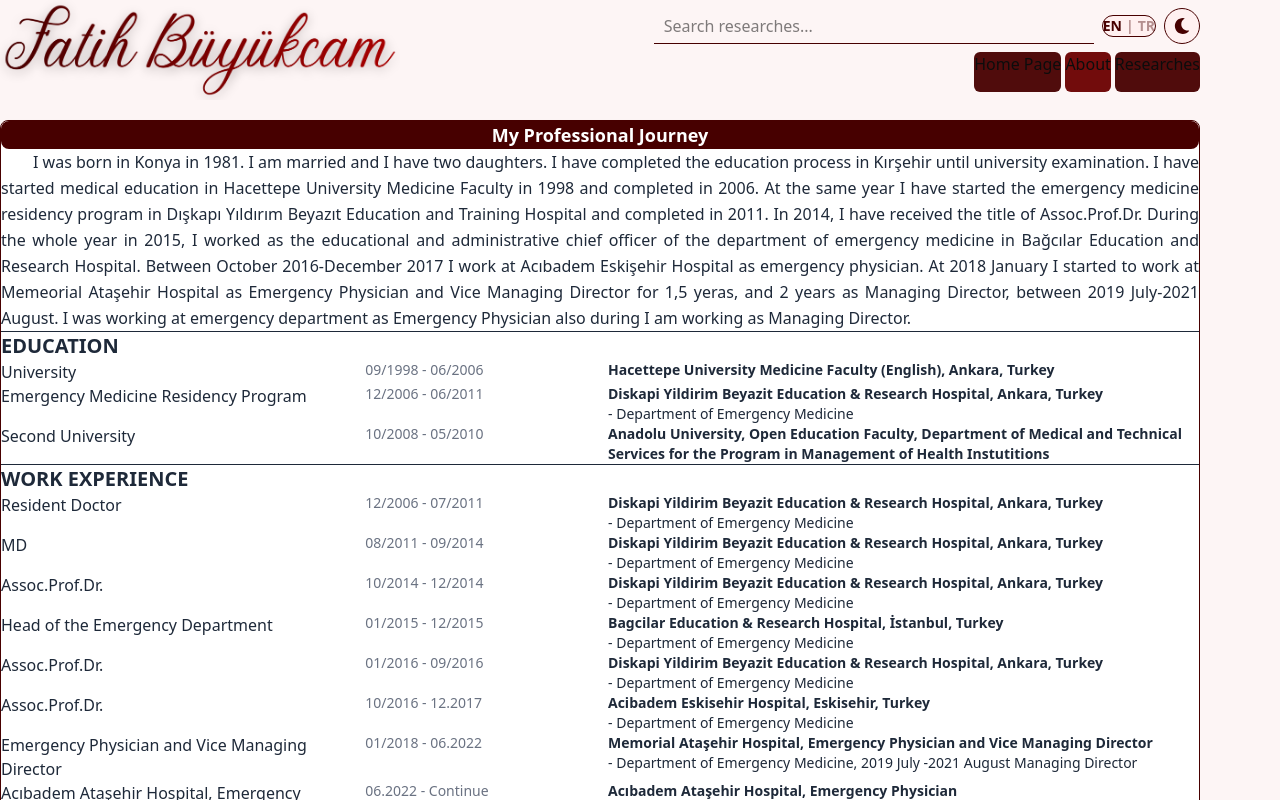
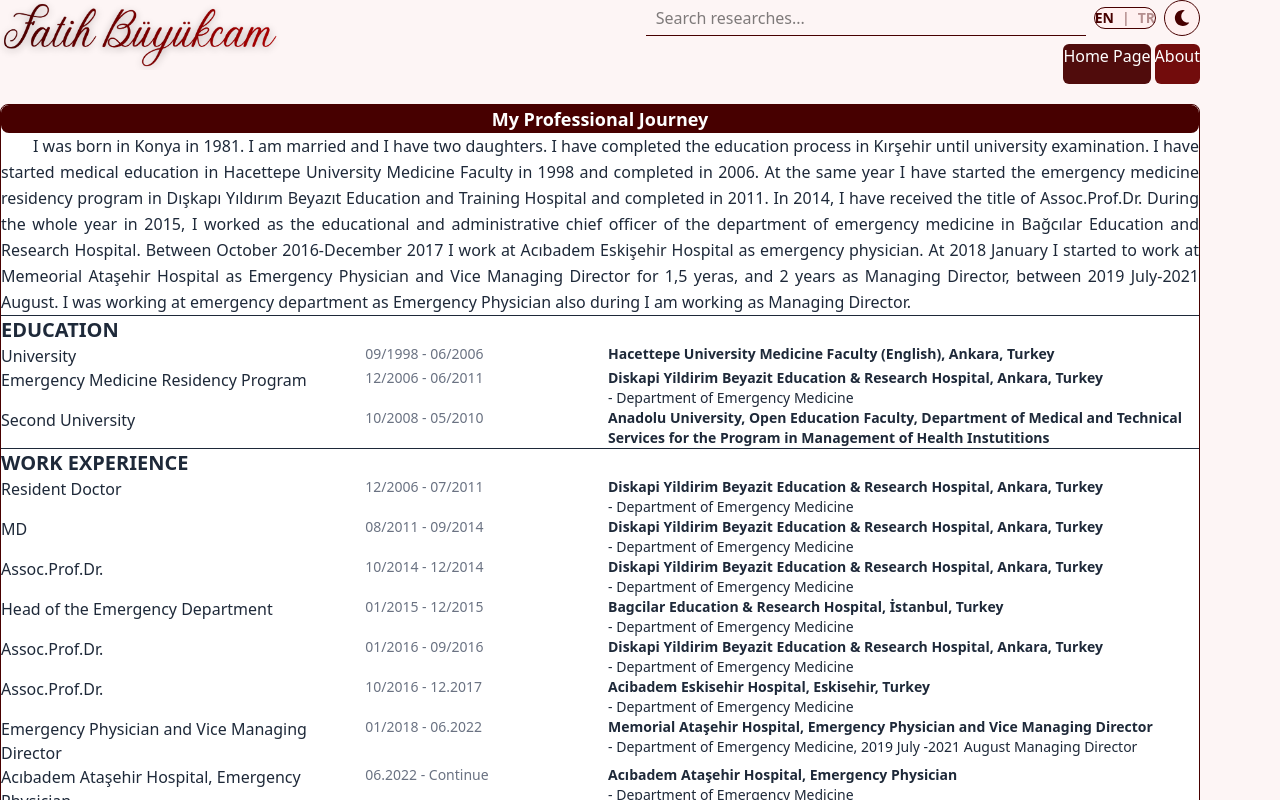
Before and after one commit to FatihBc/fatihbuyukcam.com, a React (Vite) app: page /about in a window 1280 px wide. Shown: the top 800 px of the page. Built offline with nearby package versions, Linux system fonts and the light colour scheme.

Commit message:
UI: remove Researchs nav, widen nav buttons, fix clock layout, EN/TR padding

```diff
--- a/src/App.tsx
+++ b/src/App.tsx
@@ -5,7 +5,6 @@ import { useTheme } from "./context/useTheme";
 import Header from "./components/Header/Header";
 import Home from "./pages/Home";
 import About from "./pages/About";
-import Researchs from "./pages/Researchs";
 import ResearchDetailPage from "./pages/ResearchDetailPage";
 import NotFoundPage from "./pages/NotFoundPage";
 import "./i18n";
@@ -24,7 +23,6 @@ function AppInner() {
       <Routes>
         <Route path="/" element={<Home />} />
         <Route path="/about" element={<About />} />
-        <Route path="/researchs" element={<Researchs />} />
         <Route path="/researchs/:id" element={<ResearchDetailPage />} />
         <Route path="*" element={<NotFoundPage />} />
       </Routes>
--- a/src/components/DigitalClock/DigitalClock.tsx
+++ b/src/components/DigitalClock/DigitalClock.tsx
@@ -1,15 +1,7 @@
 import { useEffect, useState } from "react";
 import "./clock.css";
-import { useTheme } from "../../context/useTheme";
-
 const DigitalClock = () => {
   const [time, setTime] = useState(new Date());
-  const { theme } = useTheme();
-  const isDark = theme === "dark";
-
-  const clockBg = isDark
-    ? "bg-[#1a0000] border-gray-200 text-transparent"
-    : "bg-[#fdf5f5] border-gray-200 text-transparent";
 
   useEffect(() => {
     const tick = setInterval(() => {
@@ -42,7 +34,7 @@ const DigitalClock = () => {
   const amPm = hoursRaw >= 12 ? "PM" : "AM";
 
   return (
-    <div className={`clock-wrapper w-full py-16 rounded-lg ${clockBg}`}>
+    <div className="clock-wrapper">
       <div id="clock">
         <div id="hrDots" style={{ "--clr": "#c0392b" } as React.CSSProperties}>
           {getDots(12, hours, 30)}
--- a/src/components/DigitalClock/clock.css
+++ b/src/components/DigitalClock/clock.css
@@ -5,7 +5,9 @@
   justify-content: center;
   align-items: center;
   min-height: 300px;
+  width: 100%;
   background: #470000;
+  border-radius: 8px;
 }
 
 #clock {
@@ -91,9 +93,9 @@
   box-shadow: 0 0 10px var(--clr), 0 0 20px var(--clr), 0 0 30px var(--clr);
 }
 
-#secDots .active.dot ~ .dot,
-#minDots .active.dot ~ .dot,
-#hrDots .active.dot ~ .dot {
+#secDots .active.dot~.dot,
+#minDots .active.dot~.dot,
+#hrDots .active.dot~.dot {
   background: #555;
 }
 
@@ -118,7 +120,7 @@
   box-shadow: 1.5px 9px var(--clr), 4px 18px var(--clr), 7px 27px var(--clr);
 }
 
-#hrDots .dot.active ~ .dot::before {
+#hrDots .dot.active~.dot::before {
   background: #555;
   box-shadow: 1.5px 9px #555, 4px 18px #555, 7px 27px #555;
 }
--- a/src/components/Header/Header.tsx
+++ b/src/components/Header/Header.tsx
@@ -132,7 +132,7 @@ function Header() {
           {/* EN / TR Language Switch */}
           <button
             onClick={toggleLanguage}
-            className="flex items-center gap-1 px-2 py-1 rounded-full border transition-colors duration-200 text-sm font-semibold cursor-pointer"
+            className="flex items-center gap-2 px-4 py-2 rounded-full border transition-colors duration-200 text-sm font-semibold cursor-pointer"
             style={{
               borderColor: isDark ? "#6b0000" : "#470000",
               backgroundColor: isDark ? "#2a0000" : "#fff0f0",
--- a/src/components/Header/NavigationBar.tsx
+++ b/src/components/Header/NavigationBar.tsx
@@ -11,7 +11,6 @@ function NavigationBar() {
   const navItems = [
     { label: t("nav.home"), path: "/" },
     { label: t("nav.about"), path: "/about" },
-    { label: t("nav.researchs"), path: "/researchs" },
   ];
 
   const activeBg = "#6b0000";
@@ -27,9 +26,10 @@ function NavigationBar() {
         return (
           <Link
             key={item.path}
-            className="h-10 text-center mx-1 my-1 px-3 py-2 rounded-md text-white transition-colors duration-200"
+            className="h-10 text-center mx-1 my-1 px-6 py-2 rounded-md transition-colors duration-200 font-medium"
             style={{
               backgroundColor: isActive ? activeBg : defaultBg,
+              color: "#ffffff",
               opacity: isDark ? 1 : 0.95,
             }}
             to={item.path}
--- a/src/index.css
+++ b/src/index.css
@@ -58,13 +58,14 @@ ul {
 .header-row {
   display: flex;
   flex-wrap: wrap;
-  align-items: center;
+  align-items: flex-start;
   justify-content: space-between;
+  gap: 12px;
   margin-bottom: 20px;
 }
 
 .logo {
-  max-width: 400px;
+  max-width: 280px;
   height: auto;
 }
 
--- a/src/pages/About.tsx
+++ b/src/pages/About.tsx
@@ -3,6 +3,7 @@ import PersonalHistory from "../components/AboutPage/PersonalHistory";
 import EducationHistory from "../components/AboutPage/EducationHistory";
 import WorkExperience from "../components/AboutPage/WorkExperience";
 import PublicationsList from "../components/AboutPage/PublicationsList";
+import ResearchContainer from "../components/Researchs/ResearchContainer";
 import { useTranslation } from "react-i18next";
 
 function About() {
@@ -11,12 +12,10 @@ function About() {
   const isDark = theme === "dark";
 
   const titleBg = isDark ? "bg-[#470000] text-white" : "bg-[#470000] text-white";
-  const pageClass = `min-h-screen md:px-8 lg:px-16 ${
-    isDark ? "bg-[#1a0000] text-white" : "bg-[#fdf5f5] text-black"
-  }`;
-  const containerClass = `flex flex-col items-center justify-center px-6 py-12 border border-[#470000] rounded-lg shadow-md ${
-    isDark ? "bg-[#2a0000] text-white" : "bg-white text-gray-800"
-  }`;
+  const pageClass = `min-h-screen md:px-8 lg:px-16 ${isDark ? "bg-[#1a0000] text-white" : "bg-[#fdf5f5] text-black"
+    }`;
+  const containerClass = `flex flex-col items-center justify-center px-6 py-12 border border-[#470000] rounded-lg shadow-md ${isDark ? "bg-[#2a0000] text-white" : "bg-white text-gray-800"
+    }`;
 
   return (
     <div className={pageClass}>
@@ -28,6 +27,9 @@ function About() {
         <EducationHistory />
         <WorkExperience />
         <PublicationsList />
+        <div className="w-full mt-6">
+          <ResearchContainer />
+        </div>
       </div>
     </div>
   );
```
